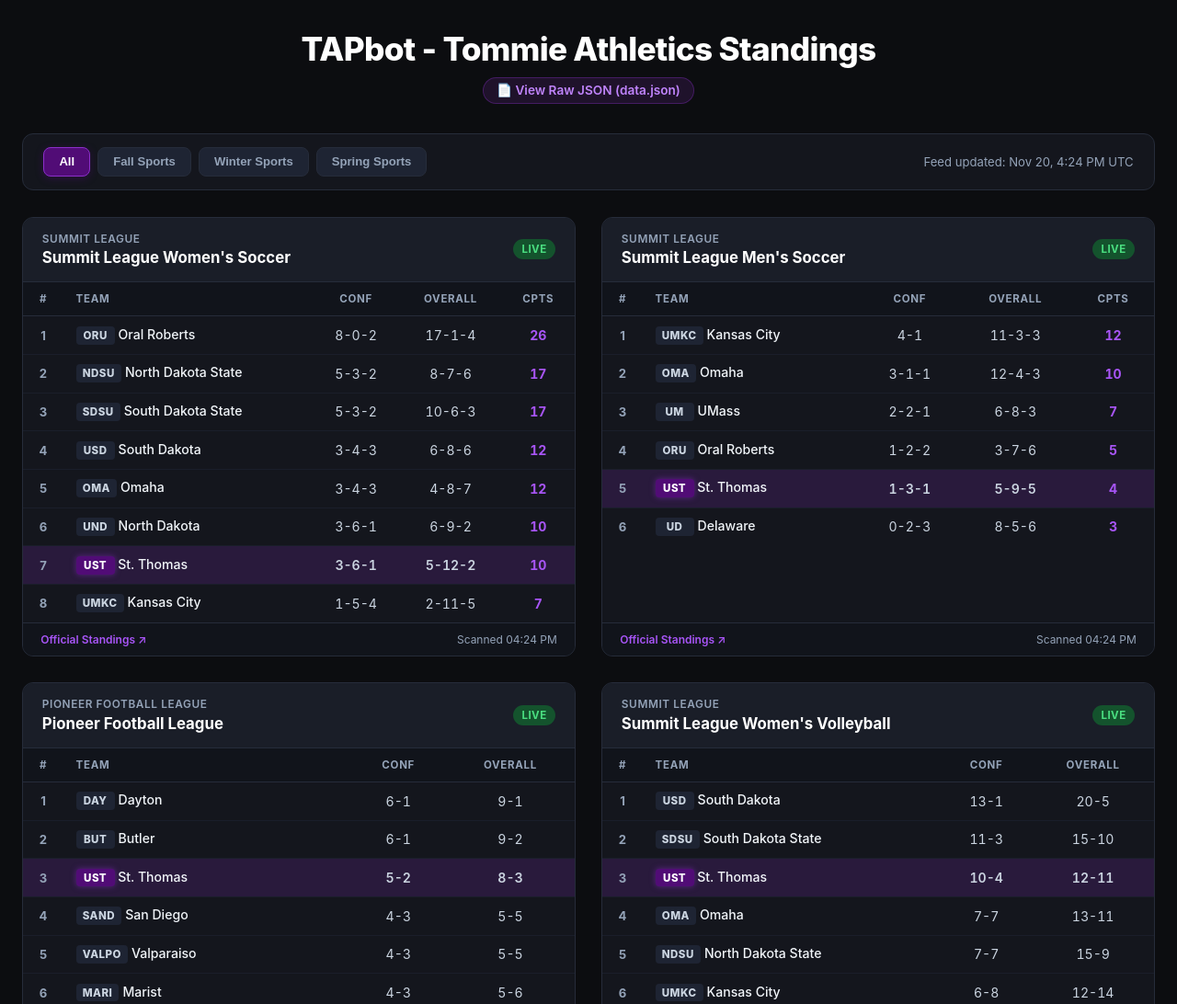
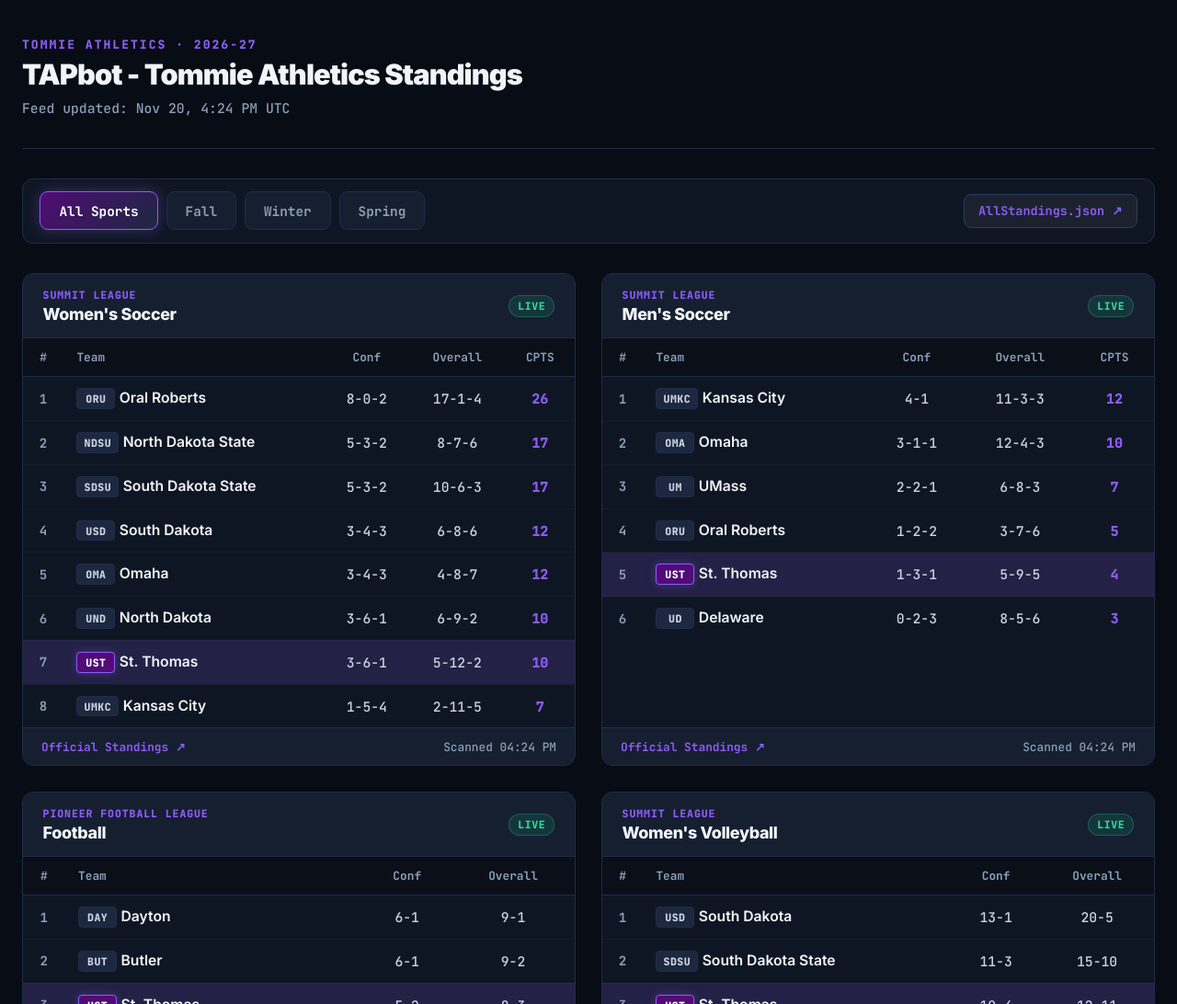
Before and after one commit to TAPbot-Xpression/TAPstandings, a plain HTML site: page docs/index.html in a window 1280 px wide. Shown: the top 1092 px of the page at 92% size. Drawn offline with Linux system fonts and the light colour scheme.

Commit message:
Update index.html

```diff
--- a/docs/index.html
+++ b/docs/index.html
@@ -4,23 +4,41 @@
   <meta charset="UTF-8" />
   <meta name="viewport" content="width=device-width, initial-scale=1.0" />
   <title>TAPbot - Tommie Athletics Standings</title>
+
+  <!-- Typography matching Basketball Stats -->
+  <link rel="preconnect" href="https://fonts.googleapis.com" />
+  <link rel="preconnect" href="https://fonts.gstatic.com" crossorigin />
+  <link href="https://fonts.googleapis.com/css2?family=Inter:wght@400;500;600;700;800;900&family=JetBrains+Mono:wght@500;700;800&display=swap" rel="stylesheet" />
+
   <style>
     :root {
-      --bg: #0c0d10;
-      --card-bg: #14161d;
-      --card-header: #1a1e28;
-      --border: #262c3a;
-      --text: #e2e8f0;
-      --text-muted: #94a3b8;
-      --ust-purple: #510C76;
-      --ust-purple-accent: #8b2fc9;
-      --ust-highlight: rgba(139, 47, 201, 0.18);
-      --badge-ok-bg: #14532d;
-      --badge-ok-txt: #4ade80;
-      --badge-stale-bg: #713f12;
-      --badge-stale-txt: #fde047;
-      --badge-error-bg: #450a0a;
-      --badge-error-txt: #f87171;
+      --bg:             #080c14;
+      --surface:        #0f1623;
+      --surface-2:      #161f30;
+      --surface-3:      #1d2840;
+      --border:         #1e2d47;
+      --border-light:   #2a3d5c;
+
+      /* St. Thomas Purple Theme */
+      --team-primary:   #510C76;
+      --team-accent:    #8b5cf6;
+      --team-glow:      rgba(139, 92, 246, 0.35);
+      --team-light:     #ddd6fe;
+      --ust-highlight:  rgba(139, 92, 246, 0.16);
+
+      --text:           #e8edf5;
+      --text-muted:     #8a9fb8;
+      --text-faint:     #4d627d;
+
+      --badge-ok-bg:    rgba(16, 185, 129, 0.15);
+      --badge-ok-txt:   #34d399;
+      --badge-stale-bg: rgba(245, 158, 11, 0.15);
+      --badge-stale-txt:#fbbf24;
+      --badge-error-bg: rgba(239, 68, 68, 0.15);
+      --badge-error-txt:#f87171;
+
+      --radius:         12px;
+      --radius-sm:      8px;
     }
 
     *, *::before, *::after {
@@ -30,128 +48,156 @@
     }
 
     body {
-      font-family: -apple-system, BlinkMacSystemFont, "Segoe UI", Roboto, Helvetica, Arial, sans-serif;
       background: var(--bg);
       color: var(--text);
+      font-family: 'Inter', sans-serif;
+      font-size: 16px;
       min-height: 100vh;
-      padding: 2rem 1.5rem 4rem;
+      padding: 2.5rem 1.5rem 4.5rem;
     }
 
-    /* Container configured for 2 side-by-side cards on desktop */
     .container {
       max-width: 1480px;
       margin: 0 auto;
     }
 
-    /* Header */
+    /* ── Header (Matching Summit League Basketball Stats) ───────────────────── */
     header {
-      text-align: center;
+      padding-bottom: 2rem;
+      border-bottom: 1px solid var(--border);
       margin-bottom: 2rem;
+      display: flex;
+      justify-content: space-between;
+      align-items: center;
+      gap: 1.25rem;
+      flex-wrap: wrap;
     }
 
-    header h1 {
-      font-size: 2.2rem;
-      font-weight: 800;
-      letter-spacing: -0.02em;
-      color: #fff;
+    .wordmark {
+      display: flex;
+      flex-direction: column;
+      gap: 0.4rem;
+      min-width: 0;
+      flex: 1 1 auto;
     }
 
-    .header-links {
-      margin-top: 0.6rem;
-      display: flex;
-      justify-content: center;
-      align-items: center;
-      gap: 0.75rem;
+    .wordmark-eyebrow {
+      font-size: 0.82rem;
+      font-weight: 800;
+      letter-spacing: 0.15em;
+      text-transform: uppercase;
+      color: var(--team-accent);
+      font-family: 'JetBrains Mono', monospace;
     }
 
-    .json-link {
-      display: inline-flex;
-      align-items: center;
-      gap: 0.35rem;
-      color: #c084fc;
-      background: rgba(139, 47, 201, 0.15);
-      border: 1px solid rgba(139, 47, 201, 0.35);
-      padding: 0.35rem 0.9rem;
-      border-radius: 999px;
-      font-size: 0.85rem;
-      font-weight: 600;
-      text-decoration: none;
-      transition: all 0.2s ease;
+    h1 {
+      font-size: clamp(1.45rem, 2.4vw, 2.2rem);
+      font-weight: 900;
+      letter-spacing: -0.03em;
+      line-height: 1.15;
+      color: #f1f5f9;
     }
 
-    .json-link:hover {
-      background: rgba(139, 47, 201, 0.28);
-      color: #e9d5ff;
-      border-color: var(--ust-purple-accent);
+    .meta {
+      font-size: 0.92rem;
+      color: var(--text-muted);
+      font-family: 'JetBrains Mono', monospace;
+      text-align: left;
+      margin-top: 0.2rem;
+      line-height: 1.4;
     }
 
-    /* Controls Bar & Filters */
+    /* ── Controls Bar & Filter Buttons ───────────────────────────────────────── */
     .controls {
       display: flex;
       flex-wrap: wrap;
       align-items: center;
       justify-content: space-between;
       gap: 1rem;
-      margin-bottom: 1.8rem;
-      padding: 0.9rem 1.4rem;
-      background: var(--card-bg);
+      margin-bottom: 2rem;
+      padding: 0.85rem 1.15rem;
+      background: var(--surface);
       border: 1px solid var(--border);
-      border-radius: 12px;
+      border-radius: var(--radius);
     }
 
     .filter-group {
       display: flex;
       flex-wrap: wrap;
-      gap: 0.5rem;
+      gap: 0.55rem;
     }
 
+    /* Enlarged filter buttons with modern styling */
     .filter-btn {
-      background: #1e2433;
-      border: 1px solid var(--border);
+      background: var(--surface-2);
+      border: 1.5px solid var(--border);
       color: var(--text-muted);
-      padding: 0.45rem 1rem;
-      border-radius: 8px;
-      font-size: 0.82rem;
-      font-weight: 600;
+      padding: 0.65rem 1.25rem;
+      border-radius: 9px;
+      font-family: 'JetBrains Mono', monospace;
+      font-size: 0.9rem;
+      font-weight: 700;
       cursor: pointer;
-      transition: all 0.2s ease;
+      display: inline-flex;
+      align-items: center;
+      gap: 0.4rem;
+      transition: all 0.2s cubic-bezier(0.4, 0, 0.2, 1);
+      white-space: nowrap;
     }
 
-    .filter-btn:hover {
-      color: #fff;
-      border-color: var(--ust-purple-accent);
+    .filter-btn:hover:not(.active) {
+      color: var(--text);
+      background: var(--surface-3);
+      border-color: var(--border-light);
     }
 
     .filter-btn.active {
-      background: var(--ust-purple);
-      color: #fff;
-      border-color: var(--ust-purple-accent);
-      box-shadow: 0 2px 8px rgba(81, 12, 118, 0.4);
+      background: linear-gradient(135deg, var(--team-primary) 0%, var(--surface-3) 100%);
+      border-color: var(--team-accent);
+      color: #ffffff;
+      box-shadow: 0 0 16px var(--team-glow);
     }
 
-    .last-generated {
-      font-size: 0.82rem;
-      color: var(--text-muted);
+    /* Compact site link button matching basketball stats */
+    .site-link-btn {
+      display: inline-flex;
+      align-items: center;
+      gap: 0.35rem;
+      padding: 0.55rem 0.95rem;
+      border-radius: 8px;
+      background: rgba(255, 255, 255, 0.05);
+      border: 1px solid var(--border-light);
+      color: var(--team-accent);
+      font-family: 'JetBrains Mono', monospace;
+      font-size: 0.84rem;
+      font-weight: 700;
+      text-decoration: none;
+      transition: all 0.15s ease;
+      white-space: nowrap;
     }
 
-    /* Grid Layout: 2 items per row on desktop */
+    .site-link-btn:hover {
+      background: var(--team-accent);
+      color: #ffffff;
+      border-color: var(--team-accent);
+      box-shadow: 0 0 12px var(--team-glow);
+    }
+
+    /* ── Standings Cards Grid ────────────────────────────────────────────────── */
     .grid {
       display: grid;
       grid-template-columns: repeat(2, minmax(0, 1fr));
       gap: 1.75rem;
     }
 
-    @media (max-width: 960px) {
-      .grid {
-        grid-template-columns: 1fr;
-      }
+    @media (max-width: 980px) {
+      .grid { grid-template-columns: 1fr; }
     }
 
-    /* Card */
     .card {
-      background: var(--card-bg);
+      background: var(--surface);
       border: 1px solid var(--border);
-      border-radius: 12px;
+      border-radius: var(--radius);
       overflow: hidden;
       display: flex;
       flex-direction: column;
@@ -160,16 +206,17 @@
     }
 
     .card:hover {
-      border-color: #3b4254;
+      border-color: var(--border-light);
     }
 
     .card-header {
       display: flex;
       align-items: center;
       justify-content: space-between;
-      padding: 1rem 1.3rem;
-      background: var(--card-header);
+      padding: 0.95rem 1.35rem;
+      background: var(--surface-2);
       border-bottom: 1px solid var(--border);
+      gap: 1rem;
     }
 
     .card-title-group {
@@ -178,33 +225,37 @@
       gap: 0.2rem;
     }
 
-    .card-title {
-      font-size: 1.05rem;
-      font-weight: 700;
-      color: #fff;
+    .card-league {
+      font-size: 0.72rem;
+      font-weight: 800;
+      text-transform: uppercase;
+      letter-spacing: 0.08em;
+      color: var(--team-accent);
+      font-family: 'JetBrains Mono', monospace;
     }
 
-    .card-league {
-      font-size: 0.74rem;
-      font-weight: 600;
-      text-transform: uppercase;
-      letter-spacing: 0.05em;
-      color: var(--text-muted);
+    .card-title {
+      font-size: 1.12rem;
+      font-weight: 800;
+      color: #f1f5f9;
+      letter-spacing: -0.02em;
     }
 
     .badge {
       font-size: 0.72rem;
-      padding: 0.25rem 0.6rem;
+      padding: 0.22rem 0.58rem;
       border-radius: 999px;
-      font-weight: 700;
-      letter-spacing: 0.04em;
+      font-weight: 800;
+      letter-spacing: 0.05em;
       text-transform: uppercase;
+      font-family: 'JetBrains Mono', monospace;
+      border: 1px solid transparent;
     }
-    .badge-ok     { background: var(--badge-ok-bg); color: var(--badge-ok-txt); }
-    .badge-stale  { background: var(--badge-stale-bg); color: var(--badge-stale-txt); }
-    .badge-error  { background: var(--badge-error-bg); color: var(--badge-error-txt); }
+    .badge-ok     { background: var(--badge-ok-bg); color: var(--badge-ok-txt); border-color: rgba(52, 211, 153, 0.25); }
+    .badge-stale  { background: var(--badge-stale-bg); color: var(--badge-stale-txt); border-color: rgba(251, 191, 36, 0.25); }
+    .badge-error  { background: var(--badge-error-bg); color: var(--badge-error-txt); border-color: rgba(248, 113, 113, 0.25); }
 
-    /* Tables */
+    /* ── Standings Table ─────────────────────────────────────────────────────── */
     .table-wrap {
       width: 100%;
       flex: 1;
@@ -214,21 +265,19 @@
     table {
       width: 100%;
       border-collapse: collapse;
-      font-size: 0.88rem;
-      table-layout: auto;
+      font-size: 0.98rem;
     }
 
     thead th {
-      padding: 0.7rem 0.85rem;
-      font-size: 0.72rem;
+      background: rgba(0, 0, 0, 0.3);
+      color: var(--text-muted);
+      font-family: 'JetBrains Mono', monospace;
+      font-size: 0.8rem;
       font-weight: 700;
-      text-transform: uppercase;
-      letter-spacing: 0.06em;
-      color: var(--text-muted);
+      padding: 0.75rem 0.9rem;
+      border-bottom: 1px solid var(--border);
+      white-space: nowrap;
       text-align: left;
-      border-bottom: 1px solid var(--border);
-      background: #11141b;
-      white-space: nowrap;
     }
 
     thead th.num {
@@ -236,7 +285,7 @@
     }
 
     tbody tr {
-      border-bottom: 1px solid #1a1e2a;
+      border-bottom: 1px solid rgba(255, 255, 255, 0.03);
       transition: background 0.15s;
     }
 
@@ -245,36 +294,36 @@
     }
 
     tbody tr:hover {
-      background: #1c212e;
+      background: rgba(255, 255, 255, 0.025);
     }
 
     /* St. Thomas Row Highlight */
     tbody tr.highlight-ust {
-      background: var(--ust-highlight);
-      font-weight: 600;
+      background: var(--ust-highlight) !important;
     }
 
     tbody tr.highlight-ust td.team-cell .team-name {
-      color: #e9d5ff;
+      color: var(--team-light);
       font-weight: 700;
     }
 
-    /* Poll Trend & Rank Badges */
-    .rank-top3 {
-      color: #fbbf24 !important;
-    }
-
     td {
-      padding: 0.65rem 0.85rem;
+      padding: 0.75rem 0.9rem;
       vertical-align: middle;
+      font-family: 'Inter', sans-serif;
     }
 
     td.rank {
       color: var(--text-muted);
-      font-size: 0.82rem;
+      font-family: 'JetBrains Mono', monospace;
+      font-size: 0.88rem;
       font-weight: 700;
       text-align: center;
       width: 44px;
+    }
+
+    .rank-top3 {
+      color: #fbbf24 !important;
     }
 
     td.team-cell {
@@ -284,11 +333,13 @@
     }
 
     .team-acronym {
+      font-family: 'JetBrains Mono', monospace;
       font-size: 0.72rem;
       font-weight: 800;
       padding: 0.18rem 0.45rem;
       border-radius: 4px;
-      background: #1e2433;
+      background: var(--surface-3);
+      border: 1px solid var(--border);
       color: #cbd5e1;
       letter-spacing: 0.04em;
       display: inline-block;
@@ -297,35 +348,38 @@
     }
 
     .highlight-ust .team-acronym {
-      background: var(--ust-purple);
-      color: #fff;
-      box-shadow: 0 0 6px rgba(139, 47, 201, 0.5);
+      background: var(--team-primary);
+      border-color: var(--team-accent);
+      color: #ffffff;
+      box-shadow: 0 0 8px var(--team-glow);
     }
 
     .team-name {
       color: #f1f5f9;
-      font-weight: 500;
+      font-weight: 600;
       white-space: nowrap;
     }
 
     td.record {
       text-align: center;
-      font-variant-numeric: tabular-nums;
+      font-family: 'JetBrains Mono', monospace;
+      font-size: 0.92rem;
       color: #cbd5e1;
       white-space: nowrap;
     }
 
     td.pts-col {
       text-align: center;
-      font-variant-numeric: tabular-nums;
-      font-weight: 700;
-      color: #a855f7;
+      font-family: 'JetBrains Mono', monospace;
+      font-size: 0.95rem;
+      font-weight: 800;
+      color: var(--team-accent);
       white-space: nowrap;
     }
 
     td.trend-cell {
       text-align: center;
-      width: 58px;
+      width: 62px;
     }
 
     .trend-badge {
@@ -333,41 +387,41 @@
       align-items: center;
       justify-content: center;
       gap: 0.15rem;
+      font-family: 'JetBrains Mono', monospace;
       font-size: 0.72rem;
-      font-weight: 700;
-      font-variant-numeric: tabular-nums;
-      padding: 0.15rem 0.4rem;
+      font-weight: 800;
+      padding: 0.15rem 0.45rem;
       border-radius: 4px;
-      letter-spacing: 0.02em;
     }
 
     .trend-up {
       color: #4ade80;
-      background: rgba(74, 222, 128, 0.12);
+      background: rgba(74, 222, 128, 0.14);
     }
 
     .trend-down {
       color: #f87171;
-      background: rgba(248, 113, 113, 0.12);
+      background: rgba(248, 113, 113, 0.14);
     }
 
     .trend-same {
-      color: var(--text-muted);
+      color: var(--text-faint);
     }
 
     .trend-new {
       color: #fbbf24;
-      background: rgba(251, 191, 36, 0.12);
+      background: rgba(251, 191, 36, 0.14);
     }
 
     .poll-date-badge {
       display: inline-block;
+      font-family: 'JetBrains Mono', monospace;
       font-size: 0.72rem;
-      font-weight: 600;
+      font-weight: 700;
       color: var(--text-muted);
-      background: rgba(148, 163, 184, 0.12);
+      background: rgba(255, 255, 255, 0.05);
       border: 1px solid var(--border);
-      padding: 0.15rem 0.5rem;
+      padding: 0.12rem 0.5rem;
       border-radius: 999px;
       margin-left: 0.5rem;
       vertical-align: middle;
@@ -375,32 +429,33 @@
     }
 
     .card-footer {
-      padding: 0.65rem 1.2rem;
-      font-size: 0.75rem;
+      padding: 0.7rem 1.25rem;
+      font-size: 0.8rem;
+      font-family: 'JetBrains Mono', monospace;
       color: var(--text-muted);
       border-top: 1px solid var(--border);
       display: flex;
       align-items: center;
       justify-content: space-between;
-      background: #11141b;
+      background: var(--surface-2);
     }
 
     .card-footer a {
-      color: #a855f7;
+      color: var(--team-accent);
       text-decoration: none;
-      font-weight: 600;
+      font-weight: 700;
+      transition: color 0.15s ease;
     }
 
     .card-footer a:hover {
       text-decoration: underline;
     }
 
-    /* States & Messages */
     .message {
-      padding: 2.5rem 1.5rem;
+      padding: 3rem 1.5rem;
       text-align: center;
       color: var(--text-muted);
-      font-size: 0.88rem;
+      font-size: 0.95rem;
     }
 
     .message-icon {
@@ -408,38 +463,75 @@
       margin-bottom: 0.5rem;
       display: block;
     }
+
+    /* ── Footer (Matching Basketball Stats) ─────────────────────────────────── */
+    footer {
+      margin-top: 3.5rem;
+      padding-top: 1.75rem;
+      border-top: 1px solid var(--border);
+      text-align: center;
+      font-size: 0.92rem;
+      color: var(--text-muted);
+      font-family: 'JetBrains Mono', monospace;
+    }
+
+    footer a {
+      color: var(--team-accent);
+      text-decoration: none;
+      font-weight: 600;
+      transition: color 0.15s ease;
+    }
+
+    footer a:hover {
+      text-decoration: underline;
+    }
   </style>
 </head>
 <body>
 
   <div class="container">
+
+    <!-- Header with Wordmark, Eyebrow, Title and Feed Meta -->
     <header>
-      <h1>TAPbot - Tommie Athletics Standings</h1>
-      <div class="header-links">
-        <a href="data.json" target="_blank" rel="noopener" class="json-link">
-          📄 View Raw JSON (data.json)
-        </a>
+      <div class="wordmark">
+        <span class="wordmark-eyebrow" id="eyebrowText">Tommie Athletics · 2026-27</span>
+        <h1 id="pageTitle">TAPbot - Tommie Athletics Standings</h1>
+        <div class="meta" id="last-generated-time">Loading feed…</div>
       </div>
     </header>
 
+    <!-- Controls Bar with Filter Buttons and AllStandings.json link -->
     <div class="controls">
       <div class="filter-group" id="filter-buttons">
-        <button class="filter-btn active" data-filter="all">All</button>
-        <button class="filter-btn" data-filter="fall">Fall Sports</button>
-        <button class="filter-btn" data-filter="winter">Winter Sports</button>
-        <button class="filter-btn" data-filter="spring">Spring Sports</button>
+        <button class="filter-btn active" data-filter="all">All Sports</button>
+        <button class="filter-btn" data-filter="fall">Fall</button>
+        <button class="filter-btn" data-filter="winter">Winter</button>
+        <button class="filter-btn" data-filter="spring">Spring</button>
       </div>
-      <div class="last-generated" id="last-generated-time">Loading feed…</div>
+      <div>
+        <a href="data.json" target="_blank" rel="noopener noreferrer" class="site-link-btn">
+          AllStandings.json ↗
+        </a>
+      </div>
     </div>
 
+    <!-- Sports Standings & Polls Grid -->
     <div class="grid" id="sports-grid">
       <div class="card" style="grid-column: 1 / -1;">
         <div class="message">
           <span class="message-icon">⏳</span>
-          Loading live standings and polls from data.json…
+          Loading live standings and polls from AllStandings.json…
         </div>
       </div>
     </div>
+
+    <!-- Page Footer -->
+    <footer>
+      <a href="https://github.com/TAPbot-Xpression/TAPstandings" target="_blank" rel="noopener noreferrer">
+        TAPbot - Developed by St. Thomas Athletics - Hosted on GitHub
+      </a>
+    </footer>
+
   </div>
 
   <script>
@@ -453,7 +545,7 @@
       "msoc",
       "pfl",
       "wvball",
-      // Winter (Standings paired immediately with their national polls)
+      // Winter
       "whockey",
       "uscho_womens_poll",
       "mhockey",
@@ -511,7 +603,7 @@
             <div class="message">
               <span class="message-icon">⚠️</span>
               Could not load feed: ${err.message}<br/>
-              <small style="color:#64748b; margin-top:0.5rem; display:block;">Ensure data.json is in the docs/ directory.</small>
+              <small style="color:var(--text-muted); margin-top:0.5rem; display:block;">Ensure data.json is in the docs/ directory.</small>
             </div>
           </div>
         `;
@@ -523,10 +615,29 @@
       return SEASON_MAP[sportId] || "other";
     }
 
+    // Clean and normalize table titles per specifications
+    function cleanSportTitle(id, rawName) {
+      if (id === "pfl") return "Football";
+      if (id === "whockey") return "Women's Hockey";
+      if (id === "mhockey") return "Men's Hockey";
+
+      if (!rawName) return id;
+
+      // Remove repetitive "Summit League" prefix from the beginning
+      return rawName.replace(/^Summit League\s+/i, '').trim();
+    }
+
+    function getLeagueLabel(id) {
+      if (id === "pfl") return "Pioneer Football League";
+      if (id === "mhockey") return "NCHC Men's Ice Hockey";
+      if (id === "whockey") return "WCHA Women's Ice Hockey";
+      if (id === "uscho_mens_poll" || id === "uscho_womens_poll") return "National Ranking · USCHO";
+      return "Summit League";
+    }
+
     function renderGrid() {
       const grid = document.getElementById("sports-grid");
 
-      // Collect entries according to custom DISPLAY_ORDER, followed by any additional keys
       const knownKeys = DISPLAY_ORDER.filter(id => sportsData[id]);
       const remainingKeys = Object.keys(sportsData).filter(id => !DISPLAY_ORDER.includes(id));
       const sortedKeys = [...knownKeys, ...remainingKeys];
@@ -585,7 +696,7 @@
           </div>
         `;
       } else if (isPoll) {
-        // Table layout for USCHO National Polls with Trend & Last Poll
+        // Table layout for USCHO National Polls
         bodyContent = `
           <div class="table-wrap">
             <table>
@@ -609,10 +720,10 @@
 
                   if (r.trend_dir === "up") {
                     trendClass = "trend-up";
-                    trendSymbol = `▲ ${r.trend.replace('+', '')}`;
+                    trendSymbol = `▲ ${String(r.trend).replace('+', '')}`;
                   } else if (r.trend_dir === "down") {
                     trendClass = "trend-down";
-                    trendSymbol = `▼ ${r.trend.replace('-', '')}`;
+                    trendSymbol = `▼ ${String(r.trend).replace('-', '')}`;
                   } else if (r.trend_dir === "new") {
                     trendClass = "trend-new";
                     trendSymbol = "NEW";
@@ -640,7 +751,7 @@
           </div>
         `;
       } else if (isNCHC) {
-        // Specific Table Layout for NCHC Men's Ice Hockey: PTS, CONF GP, CONF, OW-OL-SW, OVERALL
+        // Table Layout for NCHC Men's Ice Hockey
         bodyContent = `
           <div class="table-wrap">
             <table>
@@ -680,7 +791,7 @@
           </div>
         `;
       } else {
-        // Standard Conference Standings Layout (Rank, Team + Acronym, Conf, Overall, CPTS/PTS)
+        // Standard Conference Standings Layout
         const hasCpts = s.rows && s.rows.some(r => r.cpts !== undefined);
         const hasPts  = s.rows && s.rows.some(r => r.pts !== undefined);
         const ptsHeader = hasCpts ? "CPTS" : (hasPts ? "PTS" : null);
@@ -723,9 +834,10 @@
         `;
       }
 
+      const displayTitle = cleanSportTitle(id, s.name);
       const dateBadge = s.poll_date ? `<span class="poll-date-badge">${escHtml(s.poll_date)}</span>` : "";
       const sourceLinkText = isPoll ? "Official USCHO Poll ↗" : "Official Standings ↗";
-      const sourceLink = s.source ? `<a href="${escHtml(s.source)}" target="_blank" rel="noopener">${sourceLinkText}</a>` : `<span></span>`;
+      const sourceLink = s.source ? `<a href="${escHtml(s.source)}" target="_blank" rel="noopener noreferrer">${sourceLinkText}</a>` : `<span></span>`;
       const updatedTime = s.updated_at ? new Date(s.updated_at).toLocaleTimeString([], { hour: '2-digit', minute: '2-digit' }) : '';
 
       return `
@@ -733,7 +845,7 @@
           <div class="card-header">
             <div class="card-title-group">
               <div class="card-league">${escHtml(getLeagueLabel(id))}</div>
-              <h2 class="card-title">${escHtml(s.name || id)}${dateBadge}</h2>
+              <h2 class="card-title">${escHtml(displayTitle)}${dateBadge}</h2>
             </div>
             <span class="badge ${badgeClass}">${badgeText}</span>
           </div>
@@ -744,15 +856,6 @@
           </div>
         </div>
       `;
-    }
-
-    function getLeagueLabel(id) {
-      if (id === "pfl") return "Pioneer Football League";
-      if (id === "mhockey") return "NCHC Men's Ice Hockey";
-      if (id === "whockey") return "WCHA Women's Ice Hockey";
-      if (id === "uscho_mens_poll") return "National Ranking • USCHO";
-      if (id === "uscho_womens_poll") return "National Ranking • USCHO";
-      return "Summit League";
     }
 
     function escHtml(str) {
```
